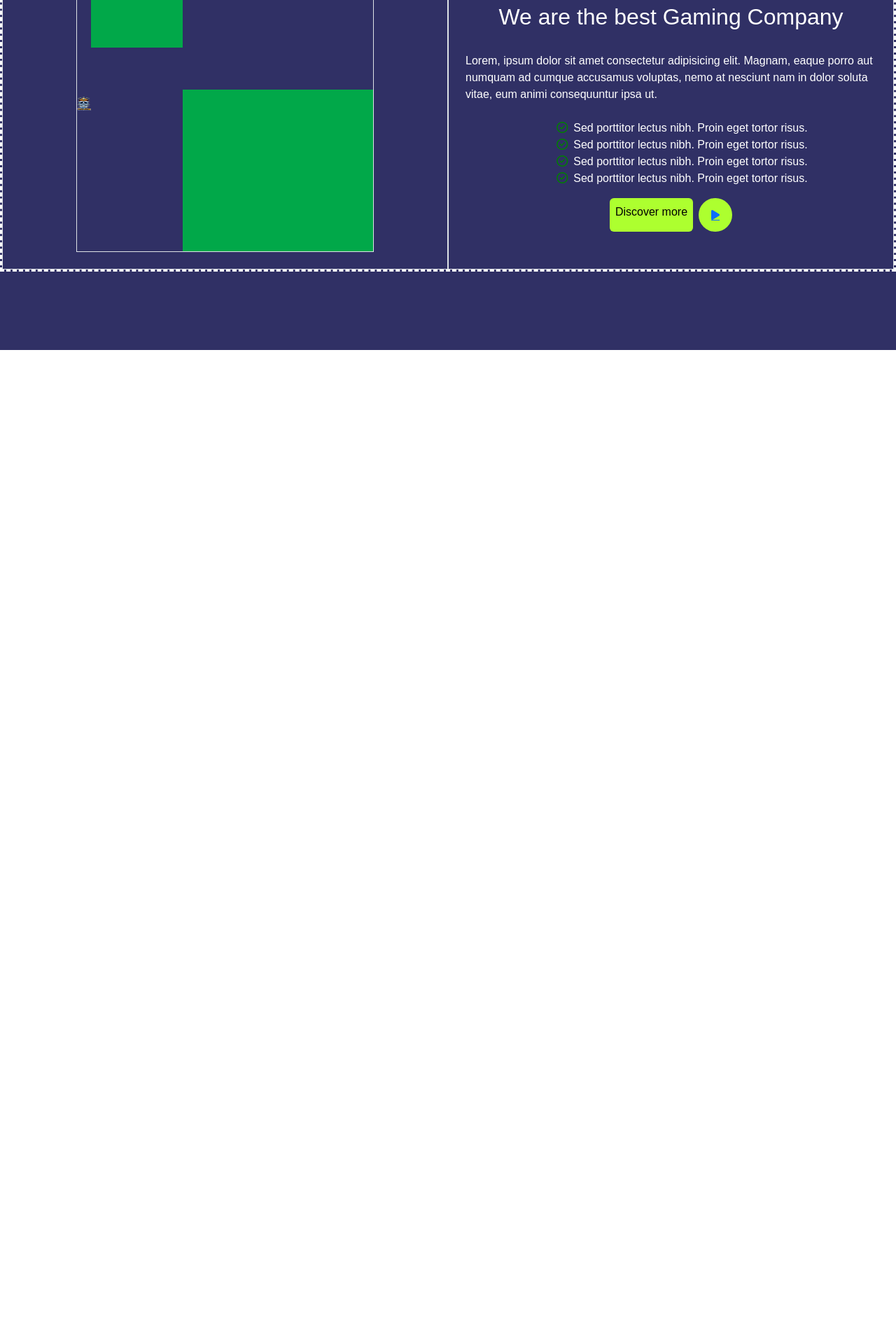
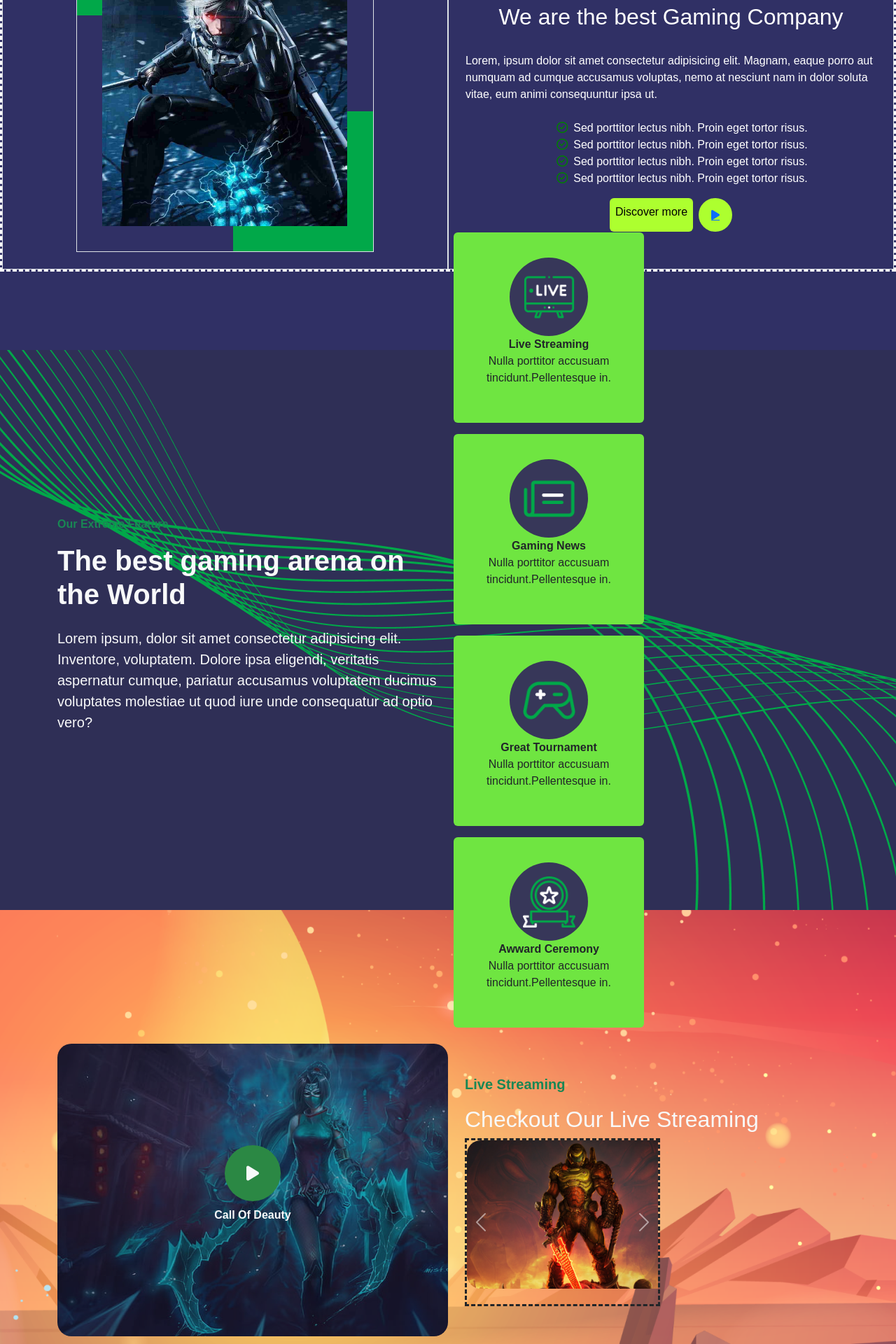
Before and after one commit to sidane17/proj-html-vuejs, a Vue app: page / in a window 1280 px wide. Shown: the part 300-2220 px from the top of the page at 70% size. Before the commit the page ends 800 px from the top, so only its background shows below. Built offline with nearby package versions, Linux system fonts and the light colour scheme.

Commit message:
rifinitura slider

```diff
--- a/index.html
+++ b/index.html
@@ -9,6 +9,12 @@
       href="https://cdn.jsdelivr.net/npm/bootstrap@5.3.3/dist/css/bootstrap.min.css
     "
     />
+    <link
+      rel="stylesheet"
+      href="https://cdn.jsdelivr.net/npm/bootstrap@5.3.3/dist/js/bootstrap.bundle.min.js
+    "
+    />
+
     <script
       src="https://kit.fontawesome.com/549ef415f6.js"
       crossorigin="anonymous"
@@ -18,5 +24,15 @@
   <body>
     <div id="app"></div>
     <script type="module" src="/src/main.js"></script>
+    <script
+      src="https://cdn.jsdelivr.net/npm/@popperjs/core@2.11.8/dist/umd/popper.min.js"
+      integrity="sha384-I7E8VVD/ismYTF4hNIPjVp/Zjvgyol6VFvRkX/vR+Vc4jQkC+hVqc2pM8ODewa9r"
+      crossorigin="anonymous"
+    ></script>
+    <script
+      src="https://cdn.jsdelivr.net/npm/bootstrap@5.3.3/dist/js/bootstrap.min.js"
+      integrity="sha384-0pUGZvbkm6XF6gxjEnlmuGrJXVbNuzT9qBBavbLwCsOGabYfZo0T0to5eqruptLy"
+      crossorigin="anonymous"
+    ></script>
   </body>
 </html>
--- a/src/components/appMainUno.vue
+++ b/src/components/appMainUno.vue
@@ -1,6 +1,14 @@
 <script >
+// import store from "../"
+// export default{
+//     data(){
+//         return{
+//             store
+//         }
+//     },
 
-</script>
+// }
+// </script>
 
 
 <template>
@@ -9,17 +17,17 @@
             <div class="card_squad col-2"></div>
         </div>
         <div class="sub_container w-100 mt-5 d-flex">
-            <!-- sezione uno-uno -->
+            <!-- sezione UNO-uno -->
             <div class="col-6 border d-flex justify-content-center align-items-center">
                 <div class="container_img border d-flex justify-content-center align-items-center">
                     <div class="d-flex justify-content-center align-items-center" style="z-index: 1;">
-                        <img src="../assets/2.png" alt="" width="20rem" style="aspect-ratio: 1/1;">
+                        <img src="../assets/exprince.jpg" alt="" width="350px" style="aspect-ratio: 1/1;">
                     </div>
-                    <div class="align-self-start justify-self-start"><img src="../assets/shape2.png" alt="" width="100%"></div>
-                    <div class="align-self-end"><img src="../assets/shape1.png" alt="" width="100%" style="z-index: 0;"></div>
+                    <div class="align-self-start justify-self-start sCube"><img src="../assets/shape2.png" alt="" width="200px"></div>
+                    <div class="align-self-end bCube"><img src="../assets/shape1.png" alt="" width="100px" style="z-index: 0;"></div>
                 </div>
             </div>
-            <!-- sezioneuno-due -->
+            <!-- sezione UNO-due -->
             <div class="col-6 border d-flex justify-content-center align-items-center flex-column">
                 <p>12 Year Experience</p>
                 <h2> We are the best Gaming Company</h2>
@@ -37,9 +45,98 @@
             </div>
         </div>
     </div>
+    <!-- sezione DUE -->
+    <div class="container_sezione2 ">
+        <div class="container d-flex flex-wrap">
+        <div class="col-6 d-flex flex-column text-light justify-content-center " >
+            <p class="text-success"><b> Our Extreme Feature</b></p>
+            <h2 class="mb-4 fs-1"><b>The best gaming arena on the World</b></h2>
+            <p class="fs-5">Lorem ipsum, dolor sit amet consectetur adipisicing elit. Inventore, voluptatem. Dolore ipsa eligendi, veritatis aspernatur cumque, pariatur accusamus voluptatem ducimus voluptates molestiae ut quod iure unde consequatur ad optio vero?</p>
 
+        </div>
+        <div class="col-6 d-flex flex-wrap">
+            <div class="cardGame d-flex align-items-center justify-content-center flex-column m-2 rounded">
+                <div class="circle d-flex justify-content-center align-items-center flex-column">
+                    <img src="../assets/feature1.png" alt="" width="75px" height="75px">
+
+                </div>
+                <span class=""><b>Live Streaming</b></span>
+                <p class="text-center">Nulla porttitor accusuam tincidunt.Pellentesque in.</p>
+            </div>
+            <div class="cardGame d-flex align-items-center justify-content-center flex-column m-2 rounded">
+                <div class="circle d-flex justify-content-center align-items-center flex-column">
+                    <img src="../assets/feature2.png" alt="" width="75px" height="75px">
+
+                </div>
+                <span class=""><b>Gaming News</b></span>
+                <p class="text-center">Nulla porttitor accusuam tincidunt.Pellentesque in.</p>
+            </div>
+            <div class="cardGame d-flex align-items-center justify-content-center flex-column m-2 rounded"  >
+                <div class="circle d-flex justify-content-center align-items-center flex-column">
+                    <img src="../assets/feature3.png" alt="" width="75px" height="75px">
+
+                </div>
+                <span class=""><b>Great Tournament</b></span>
+                <p class="text-center">Nulla porttitor accusuam tincidunt.Pellentesque in.</p>
+            </div>
+            <div class="cardGame d-flex align-items-center justify-content-center flex-column m-2 rounded">
+                <div class="circle d-flex justify-content-center align-items-center flex-column">
+                    <img src="../assets/feature4.png" alt="" width="75px" height="75px">
+
+                </div>
+                <span class=""><b>Awward Ceremony</b></span>
+                <p class="text-center">Nulla porttitor accusuam tincidunt.Pellentesque in.</p>
+            </div>
+        </div>
+    </div>
+    </div>
+    <!-- sezione TRE -->
+    <div class="container_sezione3">
+        <div class="container d-flex">
+            <div class="containerVideo col-6 d-flex flex-column justify-content-center align-items-center  ">
+                <div class="play p-4 bg-">
+                    <i class="fa-solid fa-play text-light fs-4"></i>
+                </div>
+                <p class="text-light mt-2"><b>Call Of Deauty</b></p>
+            </div>
+            <div class="col-6 d-flex justify-content-center ms-4 flex-column">
+                <p class="text-success fs-5"><b>Live Streaming</b></p>
+                <h2 class="text-light ">Checkout Our Live Streaming</h2>
+                <div class="containerCarousel">
+                    <!-- carousel -->
+
+                    <div id="carouselExample" class="carousel slide" style="height: 100%;">
+                        <div class="carousel-inner">
+                            <div class="carousel-item active">
+                            <img src="../assets/v-small2.png" class="h " alt="">
+                            </div>
+                            <div class="carousel-item ">
+                            <img src="../assets/v-small1.png" class="h " alt="">
+                            </div>
+
+                        </div>
+                            <button class="carousel-control-prev" type="button" data-bs-target="#carouselExample" data-bs-slide="prev">
+                                <span class="carousel-control-prev-icon" aria-hidden="true"></span>
+                                <span class="visually-hidden">Previous</span>
+                            </button>
+                            <button class="carousel-control-next" type="button" data-bs-target="#carouselExample" data-bs-slide="next">
+                                <span class="carousel-control-next-icon" aria-hidden="true"></span>
+                                <span class="visually-hidden">Next</span>
+                            </button>
+                        </div>
+
+
+                </div>
+
+            </div>
+        </div>
+    </div>
 </template>
 <style>
+.h{
+    width:20rem ;
+    border-radius:20px
+}
 li{
     list-style: none;
 }
@@ -83,4 +180,75 @@ li{
     height: 90%;
     position: relative;
 }
+.bCube{
+    position: absolute;
+    top: 0;
+    left: 0;
+}
+.sCube{
+    position: absolute;
+    right: 0;
+    bottom: 0;
+}
+/* SEZIONE 2  */
+.container_sezione2{
+    height: 100vh;
+    width: 100%;
+    background-image: url(../assets/Vector.png);
+    background-color: rgb(47, 47, 86) ;
+    display: flex;
+    justify-content: center;
+    align-items: center;
+
+}
+.cardGame{
+    width: 17rem ;
+    aspect-ratio: 1/1;
+
+    background-color: rgb(111, 229, 65);
+
+
+}
+.circle{
+    width: 7rem;
+    aspect-ratio: 1/1;
+    border-radius: 50%;
+    background-color: rgb(55, 55, 89);
+}
+/* sezione TRE */
+.container_sezione3 {
+    height: 100vh;
+    width: 100%;
+    background-image: url(../assets/v-bg.png);
+    background-color: rgb(47, 47, 86) ;
+    display: flex;
+    justify-content: center;
+    align-items: center;
+}
+.containerVideo{
+    aspect-ratio: 4/3;
+    background-image: url(../assets/v-1.png);
+    background-size: cover ;
+    background-position: center;
+    border-radius: 20px;
+
+}
+.containerSlider{
+    aspect-ratio: 4/3;
+    border-style: dashed;
+}
+.play{
+    aspect-ratio: 1/1;
+    width: 5rem;
+    background-color: rgb(43, 136, 68);
+    border-radius: 50% ;
+    display: flex;
+    justify-content: center;
+    align-items: center;
+}
+.containerCarousel{
+    height: 15rem;
+    width: 50%;
+    border-style:dashed;
+}
 </style>
```
